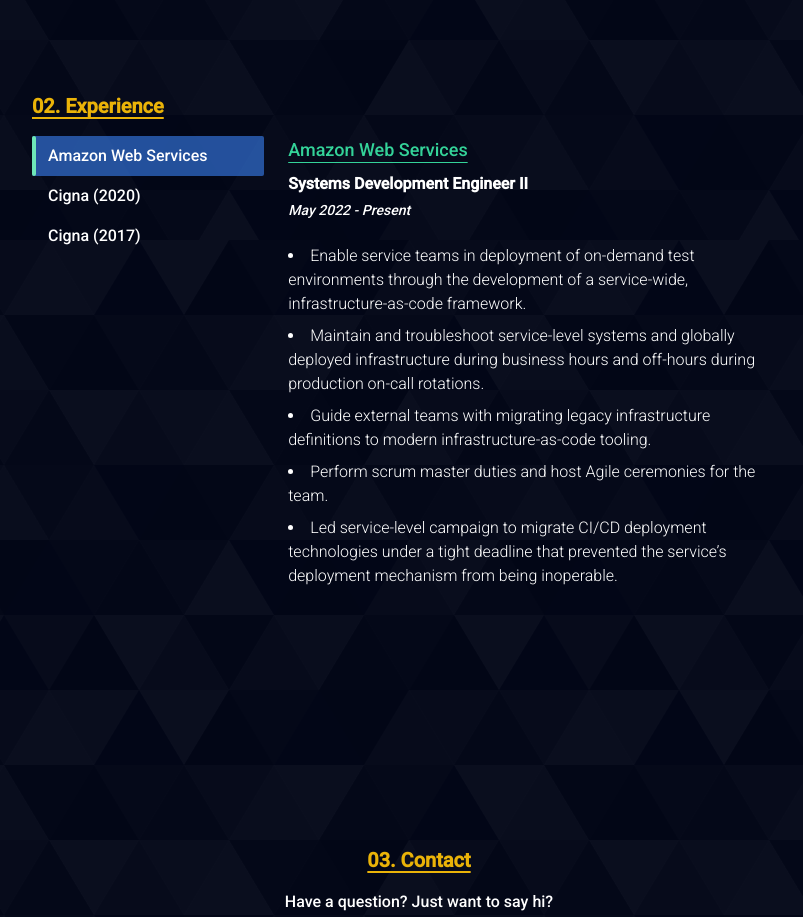
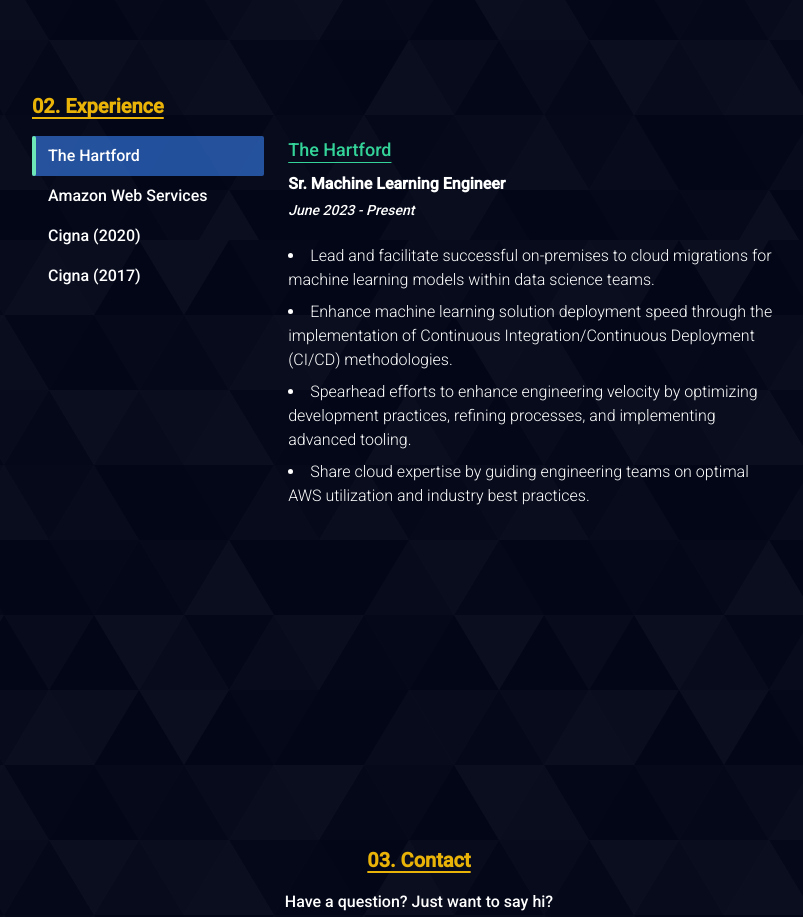
Before and after one commit to wi11ahern/who-am-i, a React (Vite) app: page / in a window 1280 px wide. Shown: the part 1360-2277 px from the top of the page, without its empty margins (221-1024 px from the left). Built offline with nearby package versions, Linux system fonts and the light colour scheme.

Commit message:
feat: add experience for The Hartford

```diff
--- a/src/components/experience/experience.tsx
+++ b/src/components/experience/experience.tsx
@@ -4,10 +4,22 @@ import ExperienceSelectorList from "./experience-selector-list";
 
 const experiences = [
   {
+    experienceName: "The Hartford",
+    roleName: "Sr. Machine Learning Engineer",
+    startDate: "June 2023",
+    endDate: "Present",
+    summaryItems: [
+      "Lead and facilitate successful on-premises to cloud migrations for machine learning models within data science teams.",
+      "Enhance machine learning solution deployment speed through the implementation of Continuous Integration/Continuous Deployment (CI/CD) methodologies.",
+      "Spearhead efforts to enhance engineering velocity by optimizing development practices, refining processes, and implementing advanced tooling.",
+      "Share cloud expertise by guiding engineering teams on optimal AWS utilization and industry best practices."
+    ],
+  },
+  {
     experienceName: "Amazon Web Services",
     roleName: "Systems Development Engineer II",
     startDate: "May 2022",
-    endDate: "Present",
+    endDate: "June 2023",
     summaryItems: [
       "Enable service teams in deployment of on-demand test environments through the development of a service-wide, infrastructure-as-code framework.",
       "Maintain and troubleshoot service-level systems and globally deployed infrastructure during business hours and off-hours during production on-call rotations.",
```
